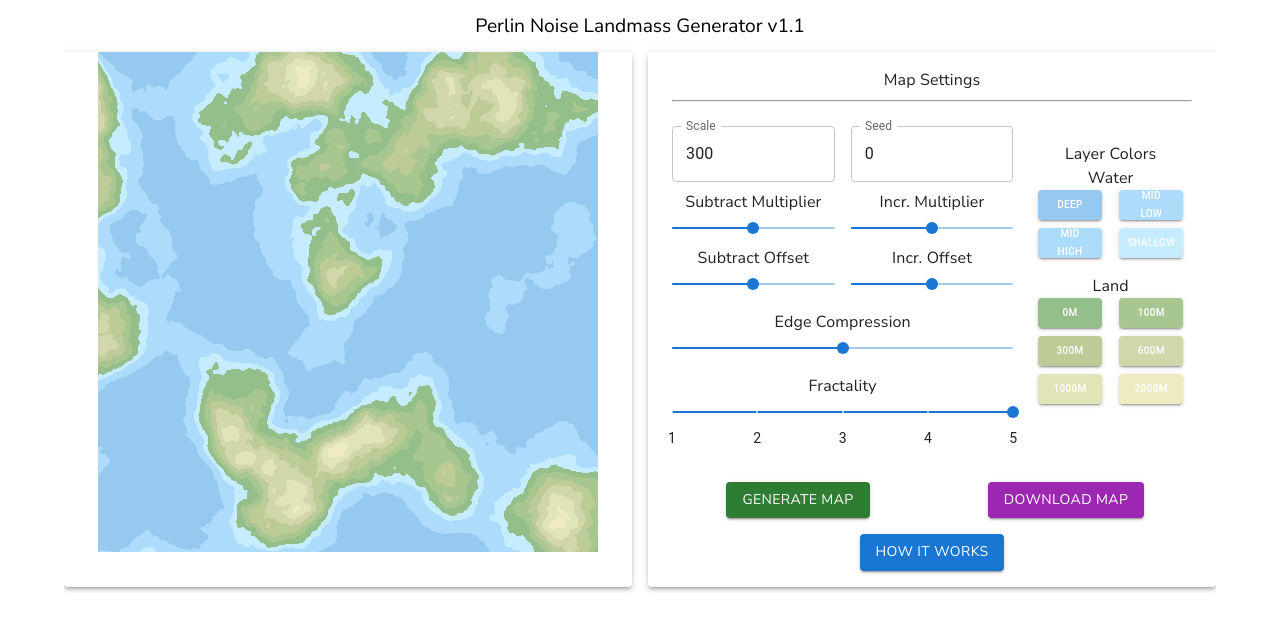
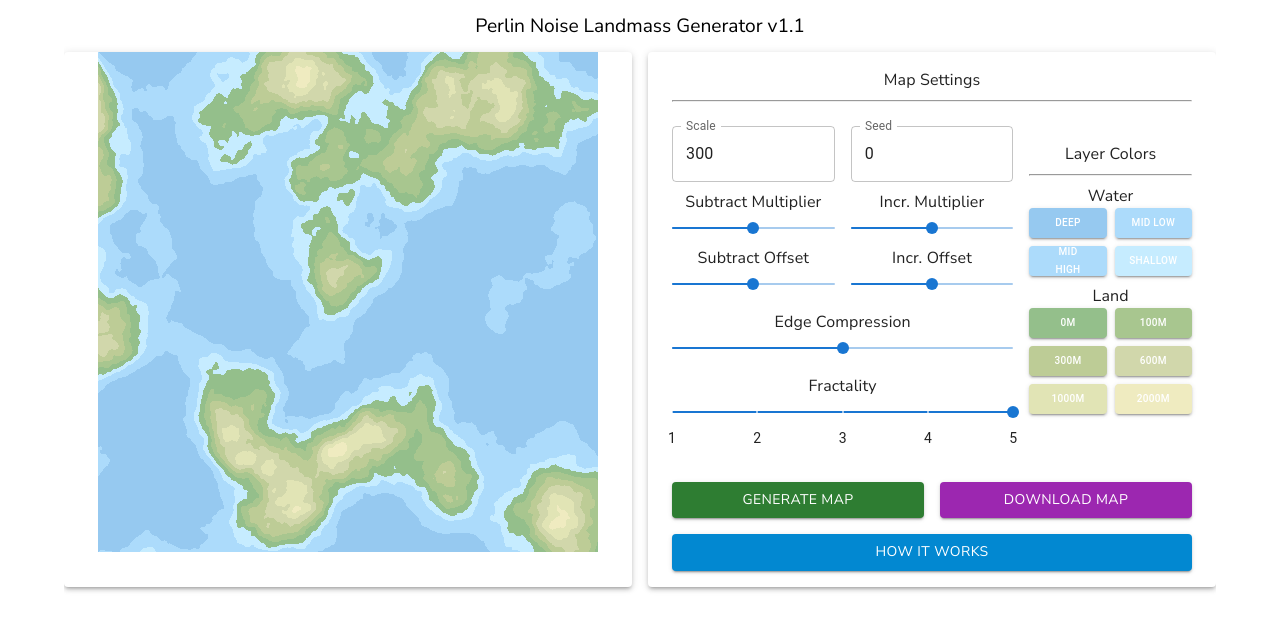
Before and after one commit to daniel-macias/landmass, a React (Create React App) app: page / in a window 1280 px wide. Shown: the top 630 px of the page. Built offline with nearby package versions, Linux system fonts and the light colour scheme.

Commit message:
expanded buttons overall

```diff
--- a/src/components/Settings.tsx
+++ b/src/components/Settings.tsx
@@ -16,7 +16,7 @@ interface SettingsProps {
     fractality: number;
     colors: RGBColor[];
   }) => void;
-  handleDownload: () => void; // Add the handleDownload prop
+  handleDownload: () => void;
 }
 
 interface RGBColor {
@@ -222,8 +222,9 @@ const Settings = ({ onSubmit, handleDownload }: SettingsProps) => {
           </Grid>
           <Grid item xs={12} sm={4} style={{ marginTop: '16px' }}>
             <Typography fontFamily={'Nunito Sans'}>Layer Colors</Typography>
+            <hr />
             <Typography fontFamily={'Nunito Sans'}>Water</Typography>
-            <Grid container>
+            <Grid spacing={1} container>
               {colors.slice(0, 4).map((color, index) => (
                 <Grid item xs={6} key={index}>
                   <Button
@@ -231,9 +232,8 @@ const Settings = ({ onSubmit, handleDownload }: SettingsProps) => {
                     style={{
                       backgroundColor: `rgb(${color.red}, ${color.green}, ${color.blue})`,
                       color: 'white',
-                      width: '60px',
+                      width: '100%',
                       height: '30px',
-                      marginBottom: '8px',
                       fontSize: '10px'
                     }}
                     onClick={(event) => handleClick(event, index)}
@@ -244,7 +244,7 @@ const Settings = ({ onSubmit, handleDownload }: SettingsProps) => {
               ))}
             </Grid>
             <Typography fontFamily={'Nunito Sans'} style={{ marginTop: '8px' }}>Land</Typography>
-            <Grid container>
+            <Grid spacing={1} container>
               {colors.slice(4).map((color, index) => (
                 <Grid item xs={6} key={index + 4}>
                   <Button
@@ -252,9 +252,8 @@ const Settings = ({ onSubmit, handleDownload }: SettingsProps) => {
                     style={{
                       backgroundColor: `rgb(${color.red}, ${color.green}, ${color.blue})`,
                       color: 'white',
-                      width: '60px',
+                      width: '100%',
                       height: '30px',
-                      marginBottom: '8px',
                       fontSize: '10px'
                     }}
                     onClick={(event) => handleClick(event, index + 4)}
@@ -279,18 +278,18 @@ const Settings = ({ onSubmit, handleDownload }: SettingsProps) => {
           <ChromePicker color={selectedColor !== null ? `rgb(${colors[selectedColor].red}, ${colors[selectedColor].green}, ${colors[selectedColor].blue})` : '#fff'} onChange={handleColorChange} />
         </Popover>
         <Grid container spacing={2} style={{ marginTop: '16px' }}>
-          <Grid item xs={6}>
-            <Button variant="contained" color="success" onClick={handleSubmit} style={{ fontFamily: 'Nunito Sans' }}>
+          <Grid item xs={6} sm={6}>
+            <Button variant="contained" color="success" onClick={handleSubmit} style={{ fontFamily: 'Nunito Sans', width: '100%' }}>
               Generate Map
             </Button>
           </Grid>
-          <Grid item xs={6}>
-            <Button variant="contained" color="secondary" onClick={handleDownload} style={{ fontFamily: 'Nunito Sans' }}>
+          <Grid item xs={6} sm={6}>
+            <Button variant="contained" color="secondary" onClick={handleDownload} style={{ fontFamily: 'Nunito Sans', width: '100%' }}>
               Download Map
             </Button>
           </Grid>
-          <Grid item xs={12}>
-            <Button variant="contained" color="primary" onClick={openDialog} style={{ fontFamily: 'Nunito Sans' }}>
+          <Grid item xs={12} sm={12}>
+            <Button variant="contained" color="info" onClick={openDialog} style={{ fontFamily: 'Nunito Sans', width: '100%' }}>
               How It Works
             </Button>
           </Grid>
```
